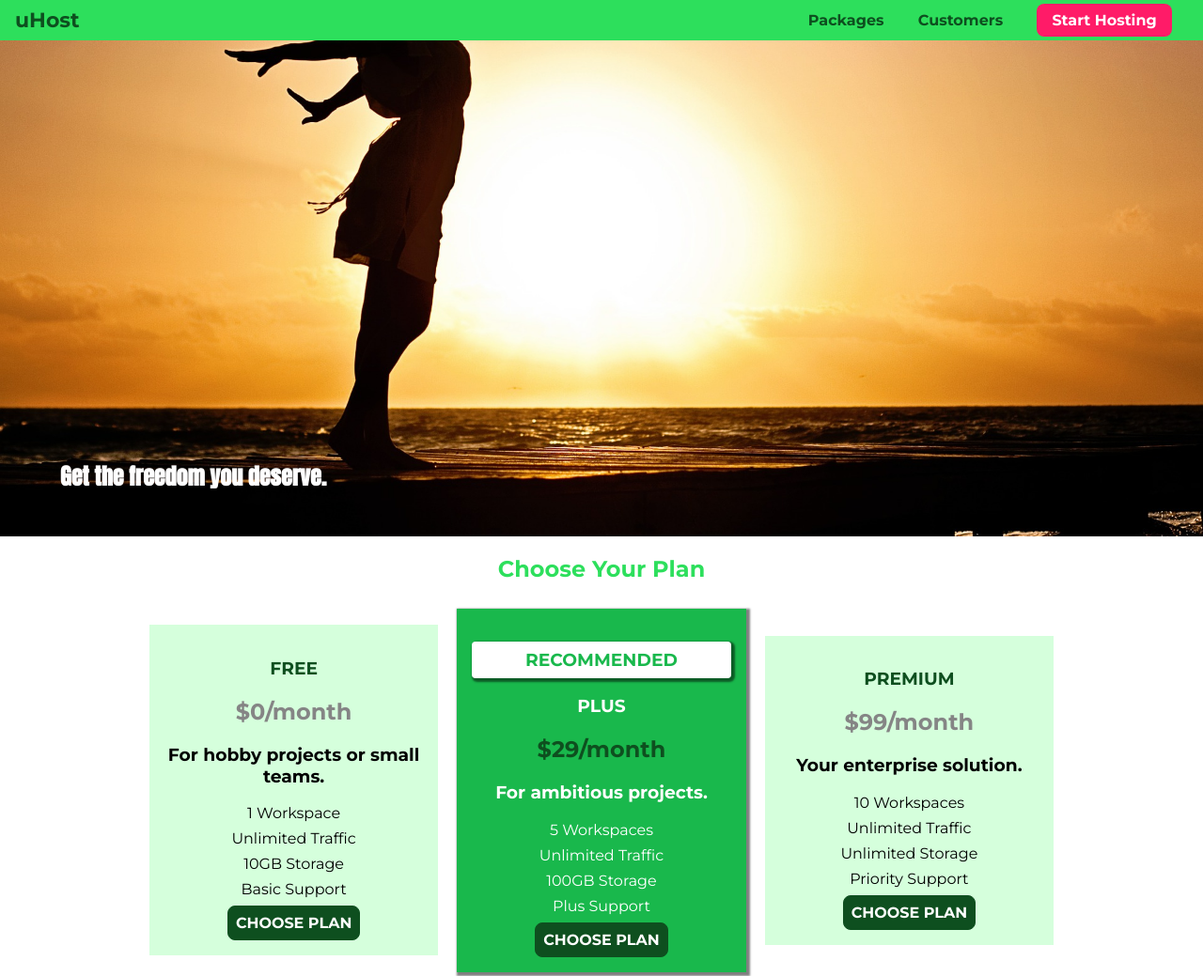
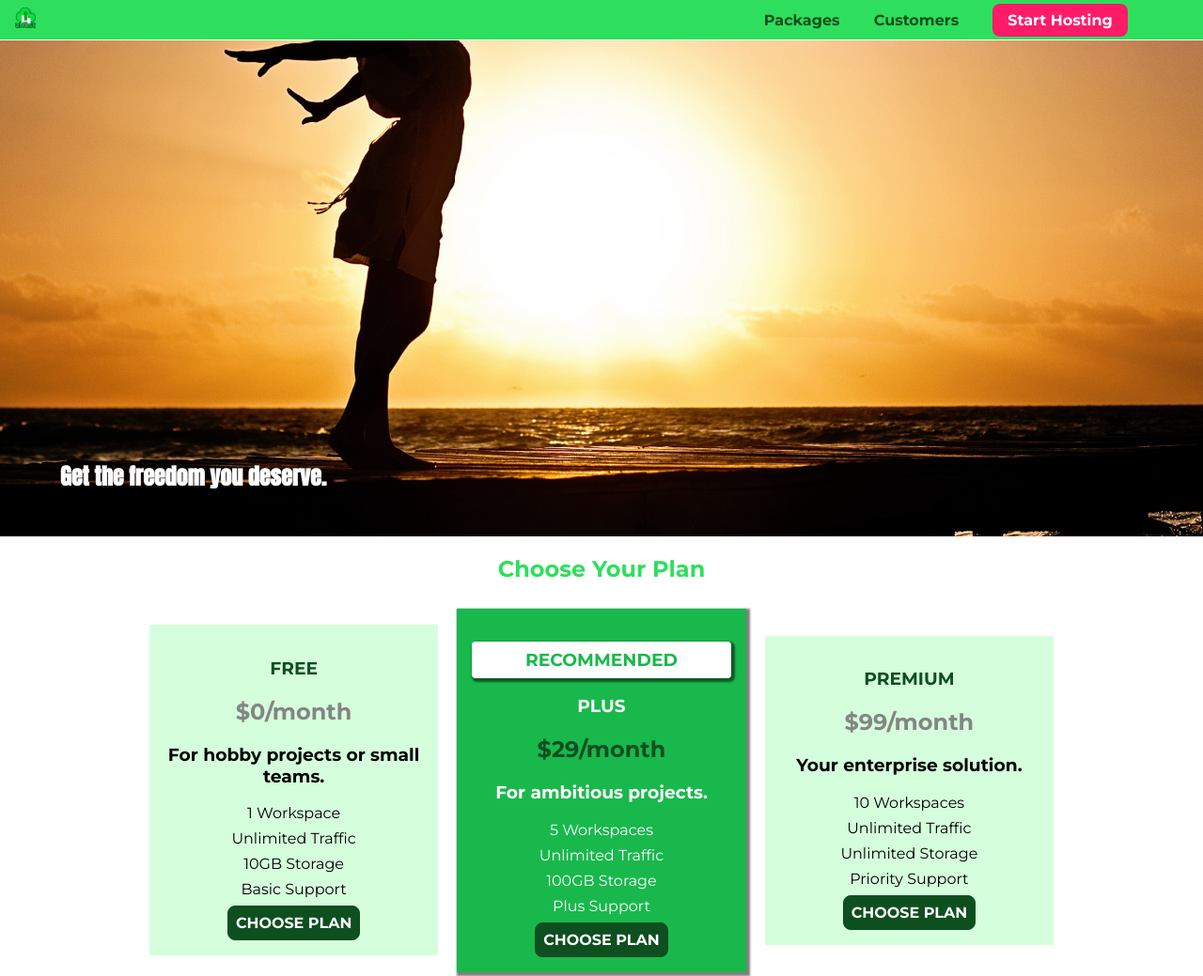
Before and after one commit to Pawper/Academind---CSS---The-Complete-Guide, a plain HTML site: page basics-01-understanding-the-course-project-starting-code/index.html in a window 1280 px wide. Shown: the top 1039 px of the page at 94% size. Drawn offline with Linux system fonts and the light colour scheme.

Commit message:
7.102 complete

```diff
--- a/basics-01-understanding-the-course-project-starting-code/index.html
+++ b/basics-01-understanding-the-course-project-starting-code/index.html
@@ -16,7 +16,7 @@
   <header class="main-header">
     <div>
       <a href="index.html" class="main-header__brand">
-        uHost
+        <img src="images/uhost-icon.png" alt="uHost - Your favorite hosting company">
       </a>
     </div>
     <nav class="main-nav">
--- a/basics-01-understanding-the-course-project-starting-code/main.css
+++ b/basics-01-understanding-the-course-project-starting-code/main.css
@@ -1,7 +1,7 @@
 /* Main - Product Overview */
 
 #product-overview {
-  background: url("freedom.jpg") left 10% bottom 20%/cover no-repeat border-box;
+  background: url("images/freedom.jpg") left 10% bottom 20%/cover no-repeat border-box;
   /* background-image: url("freedom.jpg");
   background-size: cover;
   background-position: left 10% bottom 20%; */
--- a/basics-01-understanding-the-course-project-starting-code/shared.css
+++ b/basics-01-understanding-the-course-project-starting-code/shared.css
@@ -29,6 +29,14 @@ body {
   text-decoration: none;
   font-weight: bold;
   font-size: 22px;
+  height: 22px;
+  /* width: 22px; */
+  display: inline-block;
+}
+
+.main-header__brand img {
+  height: 100%;
+  /* width: 100%; */
 }
 
 /* Header - Nav */
```
Also changed, not shown: basics-01-understanding-the-course-project-starting-code/images/freedom.jpg (renamed from basics-01-understanding-the-course-project-starting-code/freedom.jpg), basics-01-understanding-the-course-project-starting-code/images/uhost-icon.png (added).
